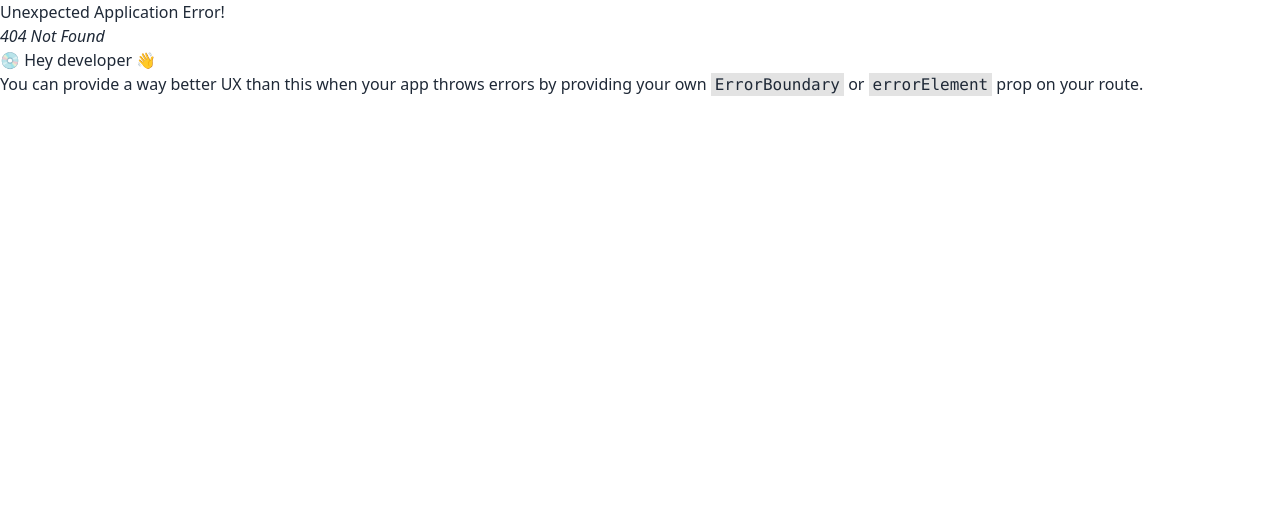
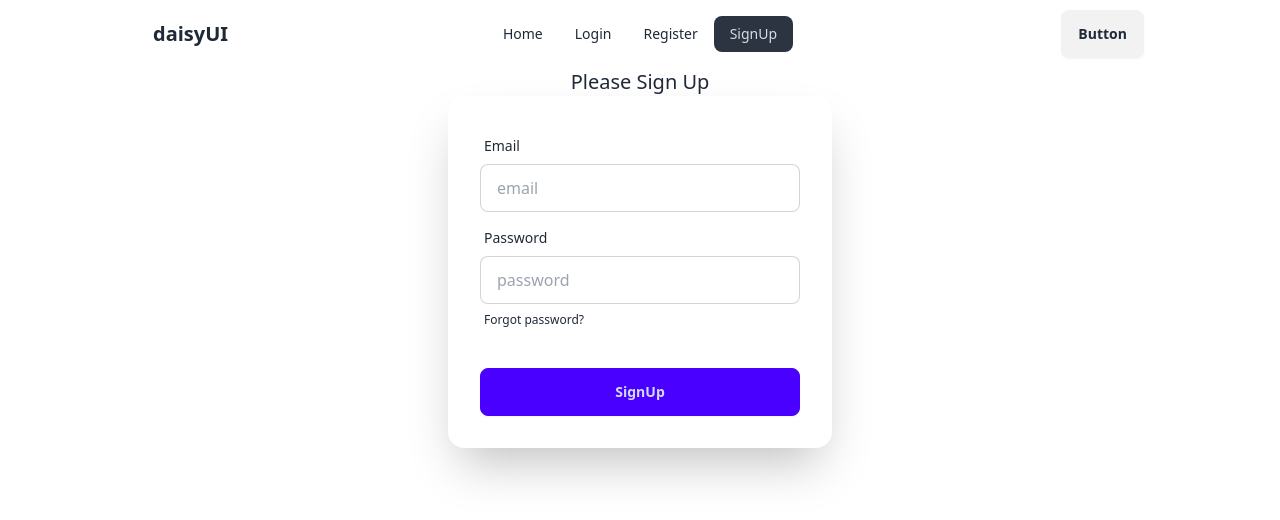
Before and after one commit to Md-Rabiul-Islam75/email-password-auth, a React (Vite) app: page /signUp in a window 1280 px wide. Before the commit this address had no page. Shown: the top 520 px of the page. Built offline with nearby package versions, Linux system fonts and the light colour scheme.

Commit message:
recap create user using email and password

```diff
--- a/src/components/Header/Header.jsx
+++ b/src/components/Header/Header.jsx
@@ -8,7 +8,7 @@
         <li><NavLink to="/">Home</NavLink></li>
         <li><NavLink to="/login">Login</NavLink></li>
         <li><NavLink to="/register">Register</NavLink></li>
-        <li><NavLink to="/register2">Register2</NavLink></li>
+        <li><NavLink to="/signUp">SignUp</NavLink></li>
 
 
     </>
--- /dev/null
+++ b/src/components/SignUp/SignUp.jsx
@@ -0,0 +1,81 @@
+import { createUserWithEmailAndPassword } from "firebase/auth";
+import React, { useState } from "react";
+import { auth } from "../../firebase.init";
+
+const SignUp = () => {
+
+    const [errorMessage, setErrorMessage] = useState('')
+
+   const handleSignUP = e => {
+       e.preventDefault();
+       const email = e.target.email.value;
+       const password = e.target.password.value;
+       console.log(email, password)
+
+       // reset error and status
+       setErrorMessage('');
+
+
+
+       // create user with email and password
+       createUserWithEmailAndPassword(auth, email, password)
+       .then(result => {
+            console.log(result.user);
+       })
+       .catch(error => {
+        console.log('ERROR', error.message);
+        setErrorMessage(error.message)
+
+       })
+
+
+   }
+
+
+  return (
+    <div className="max-w-3xl mx-auto">
+      <h2 className="text-xl text-center">Please Sign Up</h2>
+
+          <div className="card bg-base-100 w-full mx-auto text-center max-w-sm shrink-0 shadow-2xl">
+            <form onSubmit={handleSignUP} className="card-body">
+              <div className="form-control">
+                <label className="label">
+                  <span className="label-text">Email</span>
+                </label>
+                <input
+                  type="email" name="email"
+                  placeholder="email"
+                  className="input input-bordered"
+                  required
+                />
+              </div>
+              <div className="form-control">
+                <label className="label">
+                  <span className="label-text">Password</span>
+                </label>
+                <input
+                  type="password" name="password"
+                  placeholder="password"
+                  className="input input-bordered"
+                  required
+                />
+                <label className="label">
+                  <a href="#" className="label-text-alt link link-hover">
+                    Forgot password?
+                  </a>
+                </label>
+              </div>
+              <div className="form-control mt-6">
+                <button className="btn btn-primary">SignUp</button>
+              </div>
+            </form>
+
+            {
+                errorMessage && <p>{errorMessage}</p>
+            }
+          </div>
+        </div>
+  );
+};
+
+export default SignUp;
--- a/src/main.jsx
+++ b/src/main.jsx
@@ -12,6 +12,7 @@
 import Home from './components/Home/Home.jsx';
 import Login from './components/Login/Login.jsx';
 import Register from './Register/Register.jsx';
+import SignUp from './components/SignUp/SignUp.jsx';
 
 const router = createBrowserRouter([
   {
@@ -29,6 +30,10 @@
        {
         path: 'register',
         element: <Register></Register>
+       },
+       {
+        path: 'signUp',
+        element: <SignUp></SignUp>
        }
     ]
   },
```
